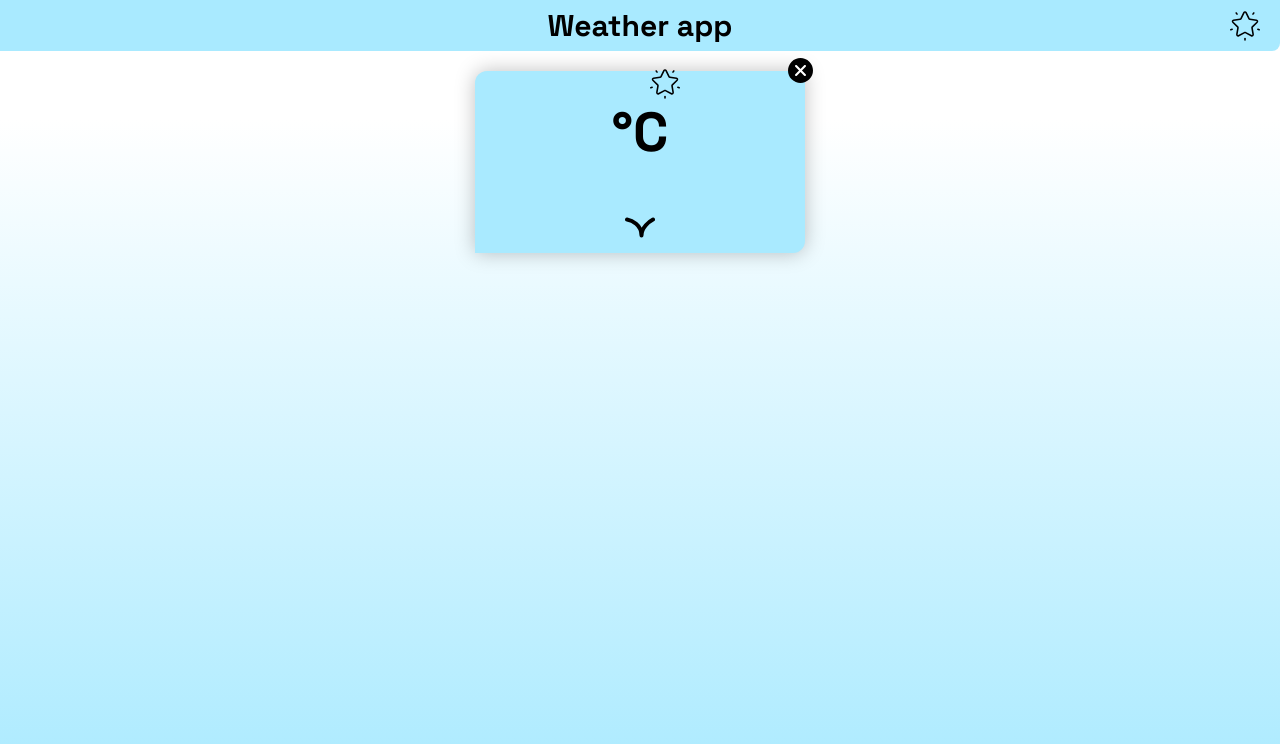
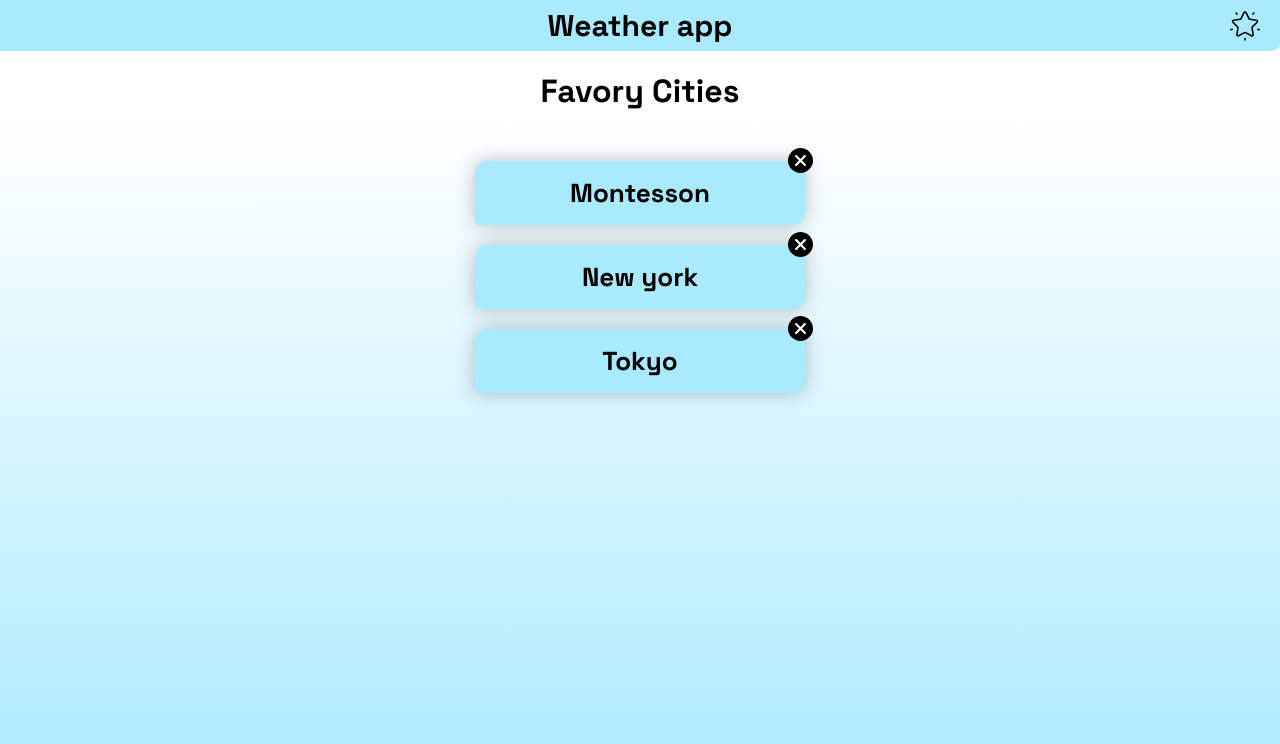
Before and after one commit to ValouZ/meteo-app-managerone, a Vue app: page /fav in a window 1280 px wide. Shown: the top 744 px of the page. Built offline with nearby package versions, Linux system fonts and the light colour scheme; no server answers.

Commit message:
favoris ok ++++++ yes

```diff
--- a/src/App.vue
+++ b/src/App.vue
@@ -8,6 +8,11 @@ import Header from '@/components/Header.vue'
 export default {
   components: {
     Header,
+  },
+  beforeCreate() {
+    //actions
+    this.$store.dispatch('setWeather', 'Montesson')
+    // this.$store.dispatch('setForecast', 'Montesson', 9)
   },
 }
 </script>
--- a/src/assets/styles/_fav-list.scss
+++ b/src/assets/styles/_fav-list.scss
@@ -1,11 +1,25 @@
-.fav-list{
-  ul{
+.fav-list {
+  display: flex;
+  flex-direction: column;
+  align-items: center;
+
+  .fav-city {
+    margin-bottom: 50px;
+  }
+  ul {
     display: flex;
     flex-direction: column;
     align-items: center;
     min-width: 250px;
+
+    .weather-card{
+      &:hover{
+        background: darken($color: $lightblue, $amount: 10);
+        cursor: pointer;
+      }
+    }
   }
-  li{
+  li {
     position: relative;
     // width: 100%;
     // background: $lightblue;
@@ -13,11 +27,11 @@
     // border-radius: 8px 0;
     // text-align: center;
 
-    &:not(:last-child){
+    &:not(:last-child) {
       margin-bottom: 20px;
     }
 
-    .delete-fav{
+    .delete-fav {
       position: absolute;
       top: 0;
       right: 0;
@@ -25,8 +39,8 @@
       background: none;
       border: none;
 
-      &:hover{
-        path{
+      &:hover {
+        path {
           fill: $blue;
         }
       }
--- a/src/assets/styles/_searchbar.scss
+++ b/src/assets/styles/_searchbar.scss
@@ -26,6 +26,7 @@
 
     &:hover{
       background: darken($color: $blue, $amount: 20);
+      cursor: pointer;
     }
   }
 }
--- a/src/assets/styles/_variables.scss
+++ b/src/assets/styles/_variables.scss
@@ -1,6 +1,7 @@
 // COLORS
 $lightblue: #a9eaff;
 $blue: #117eff;
+$red: #ff9999;
 $white: #fff;
 $black: #000;
 $linear-blue-white: linear-gradient(to bottom, $white 15%, $lightblue 100%);
--- a/src/assets/styles/_weather-card.scss
+++ b/src/assets/styles/_weather-card.scss
@@ -8,6 +8,15 @@
   margin: 0 15px;
   border-radius: 12px 0;
   box-shadow: 0 0 20px rgba($color: $black, $alpha: 0.25);
+  transition: background 0.1s ease-in;
+
+  .already-fav{
+    width: 100%;
+    background: rgba($color: $red, $alpha: 0.8);
+    text-align: center;
+    margin-bottom: 10px;
+    border-radius: 4px 0;
+  }
 
   .main{
     display: flex;
--- a/src/components/FavList.vue
+++ b/src/components/FavList.vue
@@ -1,9 +1,14 @@
 <template>
   <div class="fav-list">
+    <h1 v-if="cities.length < 2" class="fav-city">Favory City</h1>
+    <h1 v-else class="fav-city">Favory Cities</h1>
     <ul>
       <li v-for="(city, i) in cities" :key="i">
-        <!-- <p class="city-name">{{ city }}</p> -->
-        <WeatherCard :minimize='true' :city='city'/>
+        <WeatherCard
+          @openCard="openCard"
+          :favMinimize="minimize"
+          :favCity="city"
+        />
         <button v-on:click="deleteFav(i)" class="delete-fav">
           <cross-icon />
         </button>
@@ -20,6 +25,11 @@ export default {
     CrossIcon,
     WeatherCard,
   },
+  data() {
+    return {
+      minimize: true,
+    }
+  },
   computed: {
     cities() {
       return this.$store.getters.getFavCities
@@ -28,6 +38,27 @@ export default {
   methods: {
     deleteFav(index) {
       this.$store.dispatch('removeFavCity', index)
+    },
+
+    // Cache toutes les cartes pour afficher uniquement celle cliqué
+    async openCard(childCity) {
+      console.log('OUVERTURE CARTE ' + childCity)
+      // Mémoire du tableau des villes
+      let tempCities = this.cities
+      // On supprime le tableau des villes favorites -> permet de fermer celle ouverte
+      await this.$store.dispatch('drainFavCities')
+
+      // Puis on ajoute toutes les villes une à une avec le bon état !
+      for (let i = 0; i < tempCities.length; i++) {
+        this.minimize = true
+        // Si la ville actuelle de la boucle est celle cliqué, on ne la minimisera pas !!!
+        if (tempCities[i] == childCity) {
+          this.minimize = false
+        }
+
+        // On ajoute à nouveau la ville au tableau des villes favorites
+        await this.$store.dispatch('addFavCity', tempCities[i])
+      }
     },
   },
 }
--- a/src/components/MinMax.vue
+++ b/src/components/MinMax.vue
@@ -9,9 +9,9 @@
 <script>
 export default {
   mounted() {
-    setTimeout(() => {
-      console.log(this.forecast)
-    }, 1000)
+    // setTimeout(() => {
+    //   console.log(this.forecast)
+    // }, 1000)
   },
   computed: {
     forecast() {
--- a/src/components/StarButton.vue
+++ b/src/components/StarButton.vue
@@ -10,9 +10,20 @@
 import StarIcon from './icon/StarIcon.vue'
 export default {
   components: { StarIcon },
+
   methods: {
     addFav() {
+      // On récupère le nom de la ville actuellement chargé par l'API
       let city = this.$store.getters.getLocation.name
+      // On récupère la liste de tous les favoris
+      let favCities = this.$store.getters.getFavCities
+      for (let i = 0; i < favCities.length; i++) {
+        if (favCities[i] == city) {
+          this.$emit('alreadyFav', true)
+          return
+        }
+      }
+      this.$emit('alreadyFav', false)
       this.$store.dispatch('addFavCity', city)
     },
   },
--- a/src/components/WeatherCard.vue
+++ b/src/components/WeatherCard.vue
@@ -1,10 +1,21 @@
 <template>
-  <section class="weather-card">
+  <section v-if="minimize" v-on:click="openCard()" class="weather-card">
+    <section class="main">
+      <h2 class="city-name">
+        {{ favCity }}
+      </h2>
+    </section>
+  </section>
+
+  <section v-else class="weather-card">
+    <div v-if="fav" class="already-fav">Already on favorites</div>
     <section class="main">
       <div class="city">
         <h2 class="city-name">{{ city.name }}</h2>
-        <StarButton />
+        <!-- si favCity existe, on est sur la page des favoris et on ne veux pas l'afficher -->
+        <StarButton v-if="!favCity" @alreadyFav="alreadyFav" />
       </div>
+
       <!-- Permet d'attendre que les conditions soient chargé avant de les afficher -->
       <div v-if="weather.condition" class="condition">
         <img :src="weather.condition.icon" alt="weather representation" />
@@ -37,48 +48,65 @@ export default {
     }, 1000)
   },
 
-  props: ['data', 'minimize', 'city'],
+  props: ['data', 'favMinimize', 'favCity'],
+
+  data() {
+    return {
+      minimize: this.favMinimize,
+      fav: false,
+    }
+  },
 
   computed: {
     weather() {
       return this.$store.getters.getCurrentWeather
     },
-    lastUpdate() {
-      // let lastUpdate = this.weather.last_updated;
-      let date = lastUpdate.split(' ')
-      return this.getDayLastUpdate() + ' ' + date[1]
-    },
+    // lastUpdate() {
+    //   // let lastUpdate = this.weather.last_updated;
+    //   let date = lastUpdate.split(' ')
+    //   return this.getDayLastUpdate() + ' ' + date[1]
+    // },
     city() {
       return this.$store.getters.getLocation
     },
   },
 
   methods: {
-    getDayLastUpdate() {
-      let date = new Date(this.weather.last_updated)
-      return this.getDayString(date.getDay())
+    openCard() {
+      this.$emit('openCard', this.favCity)
+      // this.minimize = false
+      this.$store.dispatch('setWeather', this.favCity)
+    },
+    alreadyFav(state) {
+      this.fav = state
+      console.log('DEJA FAVORIS')
     },
 
-    getDayString(value) {
-      switch (value) {
-        case 1:
-          return 'Lundi'
-        case 2:
-          return 'Mardi'
-        case 3:
-          return 'Mercredi'
-        case 4:
-          return 'Jeudi'
-        case 5:
-          return 'Vendredi'
-        case 6:
-          return 'Samedi'
-        case 7:
-          return 'Dimanche'
-        default:
-          return 'No a day'
-      }
-    },
+    // getDayLastUpdate() {
+    //   let date = new Date(this.weather.last_updated)
+    //   return this.getDayString(date.getDay())
+    // },
+
+    // getDayString(value) {
+    //   switch (value) {
+    //     case 1:
+    //       return 'Lundi'
+    //     case 2:
+    //       return 'Mardi'
+    //     case 3:
+    //       return 'Mercredi'
+    //     case 4:
+    //       return 'Jeudi'
+    //     case 5:
+    //       return 'Vendredi'
+    //     case 6:
+    //       return 'Samedi'
+    //     case 7:
+    //       return 'Dimanche'
+    //     default:
+    //       return 'No a day'
+    //   }
+    // },
   },
 }
 </script>
--- a/src/store/index.js
+++ b/src/store/index.js
@@ -5,7 +5,7 @@ export default createStore({
     location: {},
     currentWeather: {},
     forecast: {},
-    favCities: ["Caca"],
+    favCities: ['Montesson', 'New york', 'Tokyo'],
   },
   mutations: {
     setLocation(state, data) {
@@ -22,6 +22,9 @@ export default createStore({
     },
     removeFavCity(state, index) {
       state.favCities.splice(index, 1)
+    },
+    drainFavCities(state) {
+      state.favCities = []
     },
   },
   actions: {
@@ -70,6 +73,9 @@ export default createStore({
     removeFavCity({ commit, state }, index) {
       commit('removeFavCity', index)
     },
+    drainFavCities({ commit, state }) {
+      commit('drainFavCities')
+    },
   },
   modules: {},
   getters: {
--- a/src/views/Home.vue
+++ b/src/views/Home.vue
@@ -8,21 +8,19 @@
 <script>
 // @ is an alias to /src
 import WeatherCard from '@/components/WeatherCard.vue'
-import Header from '@/components/Header.vue'
 import Searchbar from '../components/Searchbar.vue'
 export default {
   name: 'Home',
   components: {
     WeatherCard,
-    Header,
     Searchbar,
   },
 
-  beforeCreate() {
-    //actions
-    this.$store.dispatch('setWeather', 'Montesson', 9)
-    // this.$store.dispatch('setForecast', 'Montesson', 9)
-  },
+  // beforeCreate() {
+  //   //actions
+  //   this.$store.dispatch('setWeather', 'Montesson')
+  //   // this.$store.dispatch('setForecast', 'Montesson', 9)
+  // },
 }
 </script>
 
```
